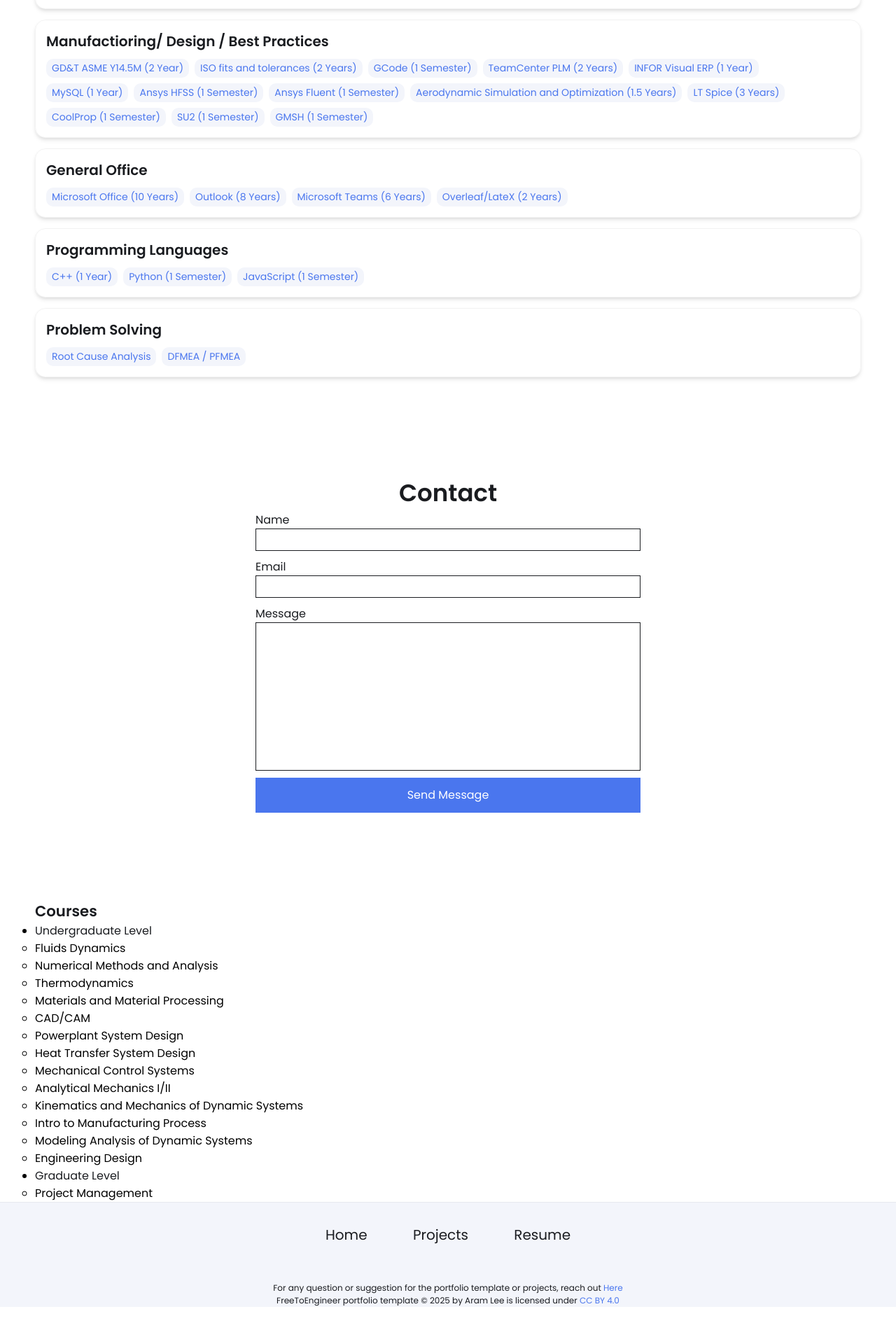
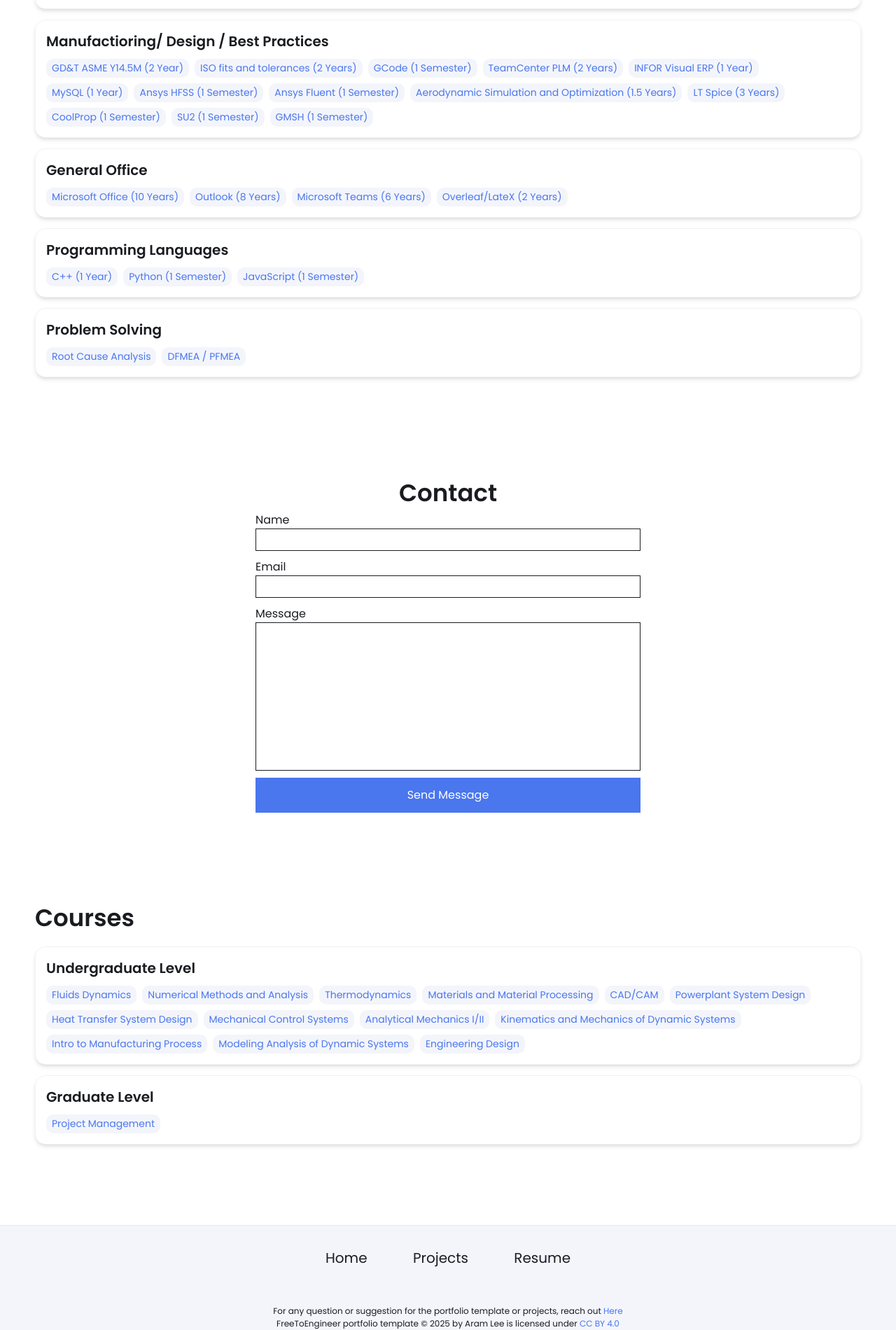
Before and after one commit to omonchav/omonchav.github.io, a Jekyll site: the page built from index.html, in a window 1280 px wide. Shown: the part 2950-4850 px from the top of the page at 70% size. Built offline with Jekyll 4.4.1, drawn with Linux system fonts in a browser that asks for light colours; before the commit the page ends 4817 px from its top, so only the background shows below that.

Commit message:
Update styles.css

```diff
--- a/css/styles.css
+++ b/css/styles.css
@@ -426,6 +426,62 @@ nav .mobile-nav {
     }
 
 .skills-section .skill-categories .skill {
+    display:flex;
+    justify-content: center;
+    align-items: center;
+    padding: 3px 8px;
+    background-color: var(--light-background-color);
+    color: var(--link-color);
+    border-radius: 10px;
+    font-size: 14px;
+}
+
+
+/* SECTION: COURSES */
+.courses-section {
+    margin-bottom: 100px;
+    display:flex;
+    flex-direction: column;
+}
+
+.courses-section h2 {
+    font-size: 34px;
+    margin-bottom: 15px;
+}
+
+.courses-section .course-categories {
+    list-style: none;
+    padding-left: 0;
+}
+
+.courses-section .course-categories .courses-card span {
+    margin-bottom: 10px;
+}
+
+.courses-section .course-categories .courses-card {
+    margin-bottom: 15px;
+    padding: 15px;
+    border-radius: 15px;
+    border: 1px solid rgba(0, 0, 0, 0.05);
+    box-shadow: 0 4px 6px -1px rgba(0, 0, 0, 0.1),
+                  0 2px 4px -1px rgba(0, 0, 0, 0.06);
+}
+
+.courses-section .course-categories .category-label {
+    font-size: 20px;
+    display: grid;
+    font-weight: 600;
+}
+
+.courses-section .course-categories .courses-list {
+    display: flex;
+    flex-wrap: wrap;
+    padding-left: 0;
+    margin-right: 10px;
+    gap: 8px;
+}
+
+.courses-section .course-categories .course {
     display:flex;
     justify-content: center;
     align-items: center;
```
